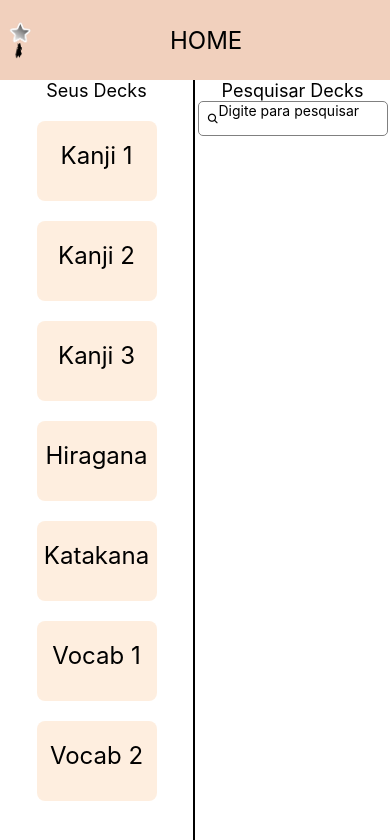
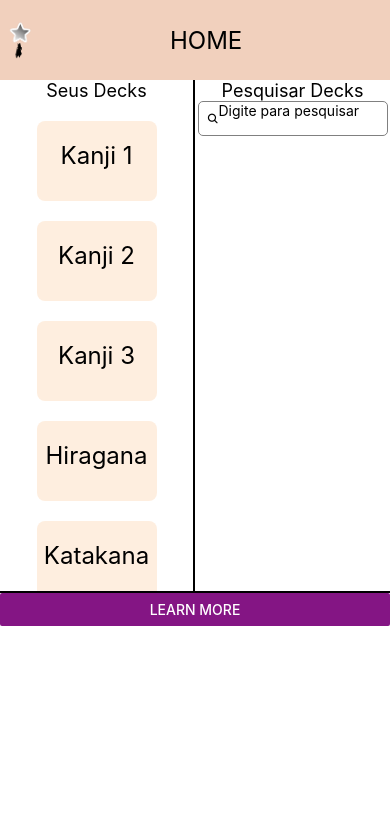
Before and after one commit to pmanso28/React-Native-Practice, a React Native app in the folder janki/: screen / in a window 390 px wide. Shown: the top 840 px of the page. Built offline with nearby package versions, Linux system fonts and the light colour scheme.

Commit message:
Button area created
Still a W.I.P, nothing of note was added

```diff
--- a/janki/App.js
+++ b/janki/App.js
@@ -1,5 +1,5 @@
 import { StatusBar } from 'expo-status-bar';
-import { StyleSheet, Text, TextInput, View, ScrollView, Image, FlatList, TouchableOpacity} from 'react-native';
+import { StyleSheet, Text, TextInput, View, ScrollView, Image, FlatList, TouchableOpacity, Button} from 'react-native';
 import { useState } from 'react';
 import { Ionicons } from '@expo/vector-icons';
 
@@ -69,6 +69,9 @@ export default function App() {
       </View>
 
       <View style={styles.botoes}>
+      <Button
+        title="Learn More"
+        color="#841584"/>
       </View>
     </View>
   );
@@ -170,6 +173,8 @@ const styles = StyleSheet.create({
     },
 
     botoes: {
-      backgroundColor: 'purple',
+      backgroundColor: 'white',
+      borderTopWidth: 2,
+      height: '30%',
     },
 });
```
